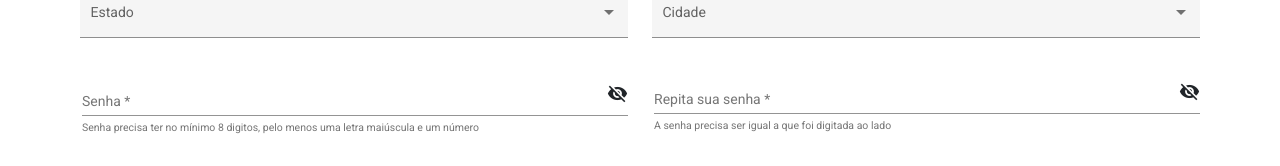
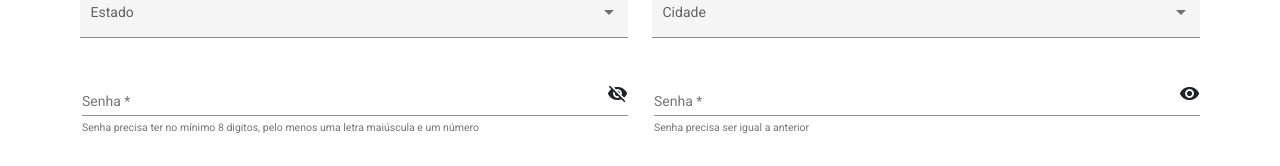
Before and after one commit to projeto-integrador-2022/qrcode-frontend, an Angular app: page /payment-methods in a window 1280 px wide. Shown: the part 634-800 px from the top of the page. Built offline with nearby package versions, Linux system fonts and the light colour scheme.

Commit message:
[QRCT-001] Pagina de metodos de pagamento redirecinando para pagina de login com payload para preenchimento automatico de campos

```diff
--- a/src/app/app-routing.module.ts
+++ b/src/app/app-routing.module.ts
@@ -13,7 +13,7 @@ const routes: Routes = [
     { path:'landing-page', component:LandingPageComponent },
     { path:'about', component:AboutComponent },
     { path:'us', component:UsComponent },
-    { path:'login', component:LoginComponent },
+    { path:'login', component:LoginComponent, data: { email: '', password: '' } },
     { path:'payment-plans', component:PaymentPlansComponent },
     { path:'payment-methods', component:PaymentMethodsComponent, data: { index:''} },
   ];
--- a/src/app/features/pages/login/login.component.ts
+++ b/src/app/features/pages/login/login.component.ts
@@ -6,10 +6,16 @@ import { Component, OnInit } from '@angular/core';
   styleUrls: ['./login.component.scss']
 })
 export class LoginComponent implements OnInit {
-
+  email : string = '';
+  password: string = '';
   constructor() { }
 
   ngOnInit(): void {
+    this.email = history.state.email;
+    this.password = history.state.password;
+    console.log(this.email, ' ', this.password);
+
+
   }
 
 }
--- a/src/app/features/pages/payment-methods/payment-methods.component.html
+++ b/src/app/features/pages/payment-methods/payment-methods.component.html
@@ -3,7 +3,7 @@
 
     <h2 class="text-center mt-5 mb-5">Dados de Acesso </h2>
 
-    <div class="form-layout" *ngIf="!post; else forminfo" novalidate>
+    <div class="form-layout" novalidate>
         <form [formGroup]="formGroup" (ngSubmit)="onSubmit(formGroup.value)" class="form">
             <div class="row">
                 <div class="col">
@@ -87,18 +87,18 @@
                         </mat-select>
                     </mat-form-field>
 
-                    <mat-form-field class="form-element margin-fixture">
-                        <input matInput placeholder="Repita sua senha" [type]="hide ? 'password' : 'text'"
-                            formControlName="password" required>
-                        <mat-icon matSuffix (click)="hide = !hide">{{hide ? 'visibility_off' : 'visibility'}}</mat-icon>
-                        <mat-hint *ngIf="!passwordInput.value">A senha precisa ser igual a que foi digitada ao lado
-                        </mat-hint>
+                    <mat-form-field class="form-element mt-2">
+                        <input matInput placeholder="Senha" [type]="hide2 ? 'passwordConfirmation' : 'text'"
+                            formControlName="passwordConfirmation" required>
+                        <mat-icon matSuffix (click)="hide2 = !hide2">{{ hide2 ? 'visibility_off' : 'visibility' }}</mat-icon>
+                        <mat-hint *ngIf="!passwordConfirmationInput.value">Senha precisa ser igual a anterior</mat-hint>
 
                         <mat-error
-                            *ngIf="!formGroup.controls['password'].valid && formGroup.controls['password'].touched">
+                            *ngIf="!formGroup.controls['passwordConfirmation'].valid && formGroup.controls['passwordConfirmation'].touched">
                             {{ getErrorSamePassword() }}
                         </mat-error>
                     </mat-form-field>
+
                 </div>
             </div>
             <hr class="my-4">
@@ -157,10 +157,6 @@
                         <mat-label class=" text-center btn btn-success">Valor a Pagar:  R${{price}},00</mat-label>
                     </div>
 
-
-
-
-
                 </div>
             </div>
             <hr class="my-4">
@@ -170,10 +166,4 @@
             </div>
         </form>
     </div>
-
-    <ng-template #forminfo>
-        <div class="container">
-            {{ post | json }}
-        </div>
-    </ng-template>
 </div>
--- a/src/app/features/pages/payment-methods/payment-methods.component.ts
+++ b/src/app/features/pages/payment-methods/payment-methods.component.ts
@@ -1,5 +1,6 @@
 import { Component, OnInit } from '@angular/core';
 import { FormBuilder, FormControl, Validators } from '@angular/forms';
+import { Router } from '@angular/router';
 import { Observable } from 'rxjs'
 
 
@@ -14,12 +15,13 @@ export class PaymentMethodsComponent implements OnInit {
   titleAlert: string = 'Preenchimento necessário';
   post: any = '';
   hide: boolean = true;
+  hide2: boolean = false;
   option: number = 0;
   planTitle: string ='';
   price: any;
 
 
-  constructor(private formBuilder: FormBuilder) { }
+  constructor(private formBuilder: FormBuilder, private router : Router) { }
 
   ngOnInit() {
     this.option = history.state.index;
@@ -46,7 +48,7 @@ export class PaymentMethodsComponent implements OnInit {
 
   createForm() {
     let emailregex: RegExp = /^(([^<>()\[\]\\.,;:\s@"]+(\.[^<>()\[\]\\.,;:\s@"]+)*)|(".+"))@((\[[0-9]{1,3}\.[0-9]{1,3}\.[0-9]{1,3}\.[0-9]{1,3}])|(([a-zA-Z\-0-9]+\.)+[a-zA-Z]{2,}))$/
-    let cardregex: RegExp = /((?!0000)\d{4}[ -]){3}(?!0000)\d{4}$/
+    let cardregex: RegExp = /(\d{4}[-.\s]?){4}|\d{4}[-.\s]?\d{6}[-.\s]?\d{5}$/
     let phoneregex: RegExp = /^\(?[1-9]{2}\)?\s?\d{4,5}(\-|\s)?\d{4}$/
     let securitycoderegex : RegExp = /^\d{3}$/
     let expirationdateregex: RegExp = /^(0[1-9]|1[0-2])\/([0-9]{2})$/
@@ -57,6 +59,7 @@ export class PaymentMethodsComponent implements OnInit {
       'name': [null, [Validators.required, Validators.minLength(5), Validators.pattern(cardnameregex)]],
       'address': [null, [Validators.required, Validators.minLength(5)]],
       'password': [null, [Validators.required, this.checkPassword]],
+      'passwordConfirmation': [null, [Validators.required, this.checkPassword]],
       'surname': [null, [Validators.required, Validators.minLength(5)]],
       'cardNumber': [null, [Validators.required, Validators.pattern(cardregex)]],
       'phone': [null, [Validators.required, Validators.pattern(phoneregex)]],
@@ -104,6 +107,7 @@ export class PaymentMethodsComponent implements OnInit {
   }
 
   get passwordInput() { return this.formGroup.get('password'); }
+  get passwordConfirmationInput() { return this.formGroup.get('passwordConfirmation'); }
 
   getErrorName() {
     return this.formGroup.get('name').hasError('required') ? 'Preenchimento necessário' :
@@ -150,11 +154,15 @@ export class PaymentMethodsComponent implements OnInit {
   }
 
   getErrorSamePassword() {
-    return this.formGroup.get('password').hasError('samePassword') ? 'As senhas não coincidem' : '';
+    let isSame = this.formGroup.get('password').value === this.formGroup.get('passwordConfirmation').value;
+    return isSame ? null : {'samePassword': true} ? 'As senhas não são iguais' : '';
+
   }
   onSubmit(post : any) {
     this.post = post;
-    console.log(post);
-
+    this.post.price = this.price.toString();
+    this.post.planTitle = this.planTitle.toString();
+    console.log(this.post);
+    this.router.navigate(['/login'], {state: {email: `${this.post.email}`, password: `${this.post.password}`}});
   }
 }
```
